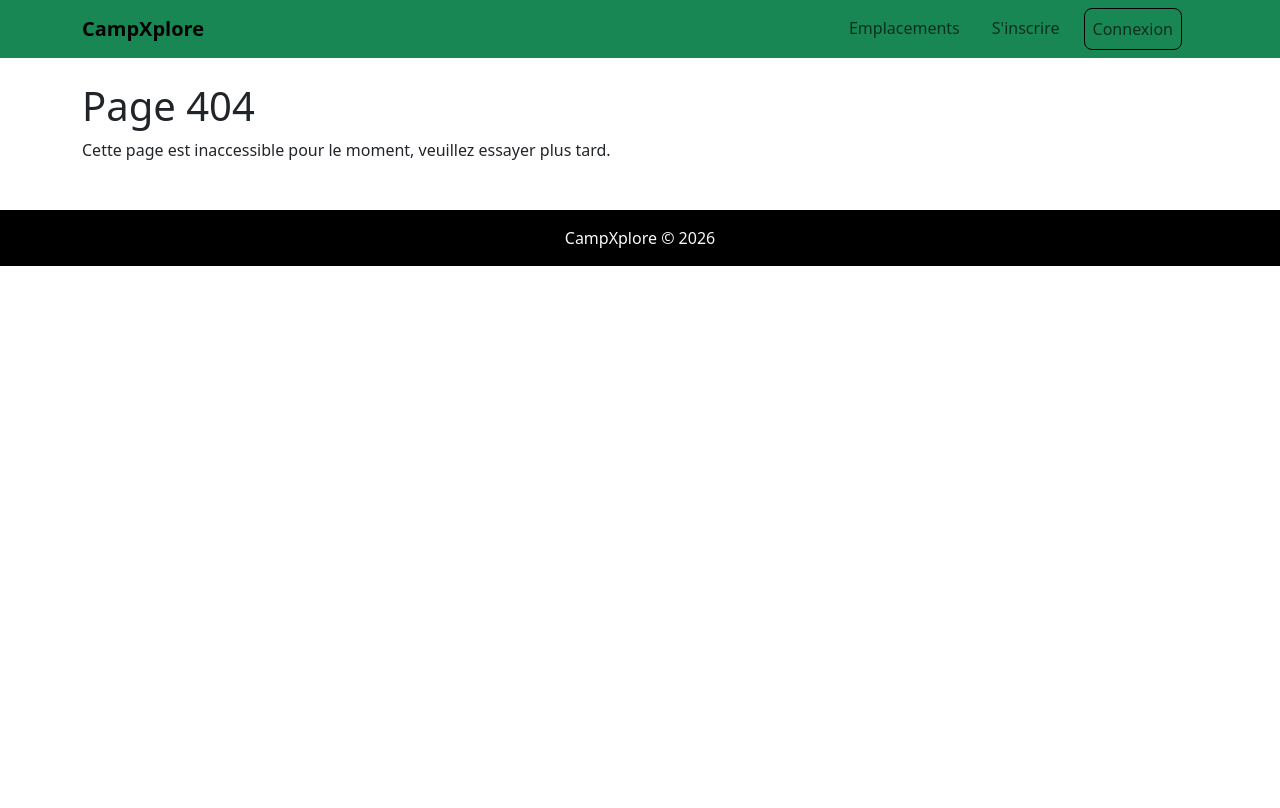
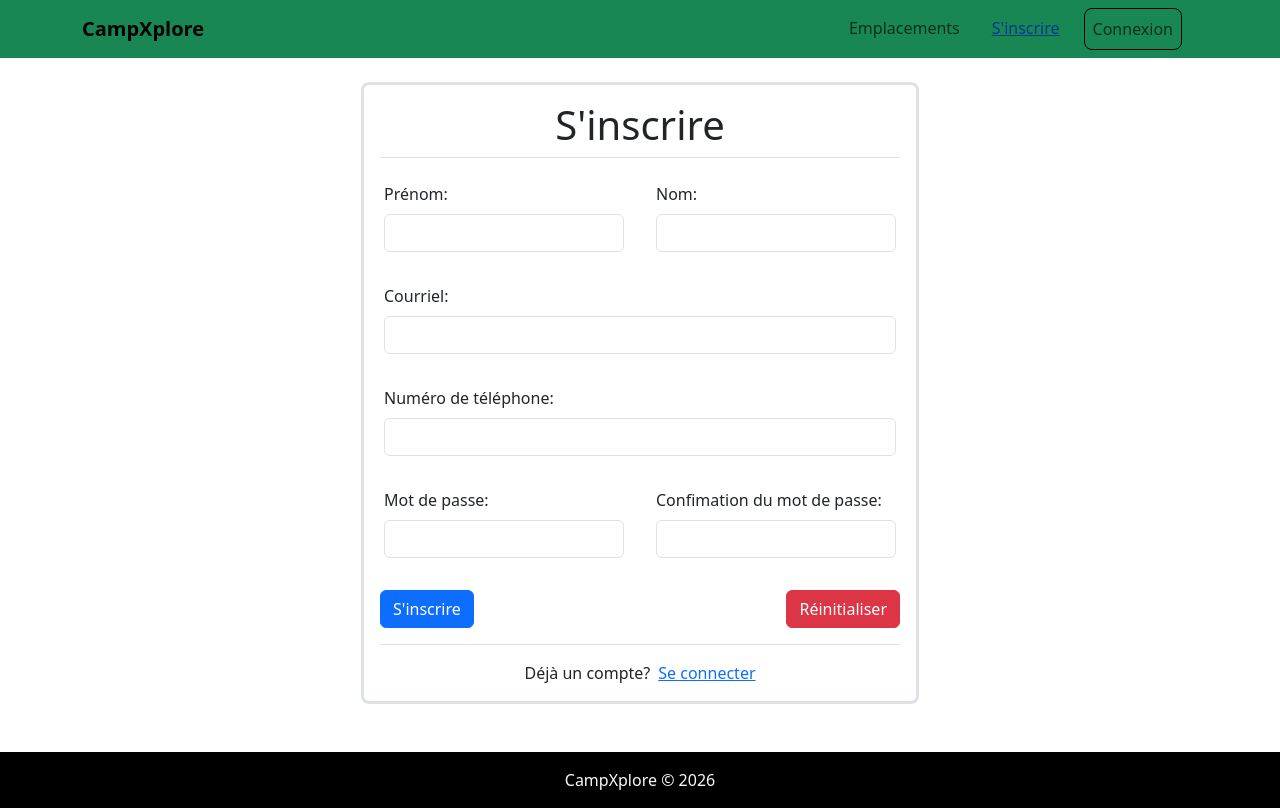
Before and after one commit to AntoineBeaudoin/CampXplore-Vue, a Vue app in the folder CampXplore/: page /enregistrement in a window 1280 px wide. Before the commit this address had no page. Built offline with nearby package versions, Linux system fonts and the light colour scheme.

Commit message:
fix(register) MAJ du visuel et corrections de la fonction de register

```diff
--- a/CampXplore/src/Vues/RegisterView.vue
+++ b/CampXplore/src/Vues/RegisterView.vue
@@ -1,43 +1,45 @@
 <template>
-    <h1>S'inscrire</h1>
-    <form id="formulaire-Register" class="mb-4" @submit.prevent="">
+    <div class="mb-4 border border-3 rounded-3 p-3 w-50 m-auto">
+        <h1 class="text-center border-bottom pb-2">S'inscrire</h1>
+        <form id="formulaire-Register" @submit.prevent="">
             <div class="row">
-            <div class="col-md-6 p-3">
+                <div class="col-lg-6 p-3">
                     <div>
                         <label for="prenom" class="form-label">Prénom:</label>
                         <input type="text" id="prenom" name="prenom" class="form-control" v-model.trim="prenom">
                         <div v-if="prenomErrorMessage" class="text-danger">{{ prenomErrorMessage }}</div>
                     </div>
                 </div>
-            <div class="col-md-6 p-3">
+                <div class="col-lg-6 p-3">
                     <div>
                         <label for="nom" class="form-label">Nom:</label>
                         <input type="text" id="nom" name="nom" class="form-control" v-model.trim="nom">
                         <div v-if="nomErrorMessage" class="text-danger">{{ nomErrorMessage }}</div>
                     </div>
                 </div>
-            <div class="col-md-6 p-3">
+                <div class="col-lg-12 p-3">
                     <div>
                         <label for="email" class="form-label">Courriel:</label>
                         <input type="email" id="courriel" name="email" class="form-control" v-model.trim="email">
                         <div v-if="emailErrorMessage" class="text-danger">{{ emailErrorMessage }}</div>
                     </div>
                 </div>
-            <div class="col-md-6 p-3">
+                <div class="col-lg-12 p-3">
                     <div>
                         <label for="telephone" class="form-label">Numéro de téléphone:</label>
-                    <input type="text" id="telephone" name="telephone" class="form-control" v-model.trim="telephone">
+                        <input type="text" id="telephone" name="telephone" class="form-control"
+                            v-model.trim="telephone">
                         <div v-if="telephoneErrorMessage" class="text-danger">{{ telephoneErrorMessage }}</div>
                     </div>
                 </div>
-            <div class="col-md-6 p-3">
+                <div class="col-lg-6 p-3">
                     <div>
                         <label for="pwd" class="form-label">Mot de passe:</label>
                         <input type="password" id="pwd" name="pwd" class="form-control" v-model.trim="pwd">
                         <div v-if="pwdErrorMessage" class="text-danger">{{ pwdErrorMessage }}</div>
                     </div>
                 </div>
-            <div class="col-md-6 p-3">
+                <div class="col-lg-6 p-3">
                     <div>
                         <label for="pwdC" class="form-label">Confimation du mot de passe:</label>
                         <input type="password" id="pwdC" name="pwdC" class="form-control" v-model.trim="pwdC">
@@ -45,16 +47,24 @@
                     </div>
                 </div>
             </div>
-        <div class="d-flex justify-content-between align-items-center mt-3">
-            <button type="submit" class="btn btn-primary" @click="submitForm">Rechercher</button>
+            <div class="d-flex justify-content-between align-items-center mt-3 flex-wrap">
+                <button type="submit" class="btn btn-primary" @click="submitForm">S'inscrire</button>
                 <button type="button" id="btn-reset" class="btn btn-danger" @click="resetForm">Réinitialiser</button>
             </div>
         </form>
+        <div class="d-flex justify-content-center mt-3 border-top pt-3">
+            <p class="d-inline-block pe-2 mb-0">Déjà un compte? </p>
+            <router-link :to="{ name: 'login' }" class="link-primary d-inline-block mb-0">Se connecter</router-link>
+        </div>
+    </div>
 </template>
 
 <script setup>
 import { useAuthStore } from '@/stores/auth.js';
 import { storeToRefs } from 'pinia';
+import { useRouter } from "vue-router";
+
+const router = useRouter();
 
 const store = useAuthStore();
 const {
@@ -72,17 +82,21 @@ const {
     pwdCErrorMessage,
 } = storeToRefs(store);
 
-const resetForm = async () => {
-    prenom.value = '';
-    nom.value = '';
-    email.value = '';
-    email.value = '';
-    telephone.value = '';
-    pwd.value = '';
-    pwdC.value = '';
+/**
+ * Vide le formulaire
+ */
+const resetForm = () => {
+    store.resetRegisterForm();
 }
 
+/**
+ * Envoie le formulaire
+ */
 async function submitForm() {
-    await store.register();
+    if (await store.register()) {
+        setTimeout(() => {
+            router.push({ name: "login" });
+        }, 2000);
+    }
 }
 </script>
--- a/CampXplore/src/router/index.js
+++ b/CampXplore/src/router/index.js
@@ -30,13 +30,13 @@ const router = createRouter({
       meta: { title: "Détails d'un campsite" },
     },
     {
-      path: "/login",
+      path: "/connexion",
       name: "login",
       component: () => import('@/Vues/LoginView.vue'),
       meta: { title: "Se connecter" },
     },
     {
-      path: "/register",
+      path: "/enregistrement",
       name: "register",
       component: () => import('@/Vues/RegisterView.vue'),
       meta: { title: "S'inscrire" },
--- a/CampXplore/src/stores/auth.js
+++ b/CampXplore/src/stores/auth.js
@@ -33,7 +33,6 @@ export const useAuthStore = defineStore('auth', () => {
   const newPasswordErrorMessage = ref('');
   const confirmPasswordErrorMessage = ref('');
 
-
   /**
    * Permet à l'utilisateur de se connecter
    * @async Requête sur la route POST de /api/auth/login
@@ -52,10 +51,41 @@ export const useAuthStore = defineStore('auth', () => {
       alertStore.success("Connexion effectué avec succèes!");
     } catch (err) {
       errorMessage.value = "Nom d'utilisateur ou mot de passe non valide";
-      console.log("Err ", err);
     }
   }
 
+  /**
+   * Vide le formulaire d'authentification
+   */
+  function resetRegisterForm(){
+    prenom.value = '';
+    nom.value = '';
+    email.value = '';
+    email.value = '';
+    telephone.value = '';
+    pwd.value = '';
+    pwdC.value = '';
+    resetChampsErreur();
+  }
+
+  /**
+   * Vide les messages d'erreur
+   */
+  function resetChampsErreur(){
+    errorMessage.value = '';
+    prenomErrorMessage.value = '';
+    nomErrorMessage.value = '';
+    emailErrorMessage.value = '';
+    telephoneErrorMessage.value = '';
+    pwdErrorMessage.value = '';
+    pwdCErrorMessage.value = '';
+  }
+
+  /**
+   * Valide que les champs prenom, nom, email et téléphone ne sont pas vide
+   * et instancie leur messages d'erreur.
+   * @returns {boolean}
+   */
   function validerChampsNonVides() {
     let isValid = true;
     if (!prenom.value) {
@@ -77,22 +107,26 @@ export const useAuthStore = defineStore('auth', () => {
     return isValid;
   }
 
-  const mdpValide = (v) => {
+  /**
+   * Valide que le mot de passe est valide
+   * (Au moins 10 charactères, une majuscule, un nombre et un charactère spécial)
+   * @param {*} mdp Le mot de passe à tester
+   * @returns {boolean} Indique si le mot de passe est valide
+   */
+  const mdpValide = (mdp) => {
     const contientMajuscule = (str) => /[A-Z]/.test(str);
     const contientNombre = (str) => /[\d]/.test(str);
     const contientCharSpeciaux = (str) => /[@$!%*?&]/.test(str);
-    const mdpAssezLong = v.length > 10;
-    return contientMajuscule(v) && contientNombre(v) && contientCharSpeciaux(v) && mdpAssezLong;
+    const mdpAssezLong = mdp.length > 10;
+    return contientMajuscule(mdp) && contientNombre(mdp) && contientCharSpeciaux(mdp) && mdpAssezLong;
   };
 
+  /**
+   * Valide que les champs pour le register sont valide
+   * @returns {boolean} Indique si les champs pour le register sont valide
+   */
   function validerRegister() {
-    errorMessage.value = '';
-    prenomErrorMessage.value = '';
-    nomErrorMessage.value = '';
-    emailErrorMessage.value = '';
-    telephoneErrorMessage.value = '';
-    pwdErrorMessage.value = '';
-    pwdCErrorMessage.value = '';
+    resetChampsErreur();
     let isValid = validerChampsNonVides();
 
     if (pwd.value !== pwdC.value) {
@@ -117,11 +151,10 @@ export const useAuthStore = defineStore('auth', () => {
     return isValid;
   }
 
-
   /**
    * Créer un compte utilisateur
    * @async Requête sur la route post de /api/auth/register
-   * @returns {*}
+   * @returns {*} Bool indiquant si le register a été effecté avec succès
    */
   async function register() {
     if (validerRegister()) {
@@ -140,12 +173,19 @@ export const useAuthStore = defineStore('auth', () => {
             })
         });
         alertStore.success("Votre compte a bien été créer!");
+        resetRegisterForm();
+        return true;
       } catch (err) {
-        alertStore.error("Une erreur est survenue: " + err);
+        if(/."status":409./.test(err)){
+          alertStore.error("Cette adresse courriel est déjà utilisée.");
+        }
+        else{
+          alertStore.error("Une erreur est survenue: " + err);
+        }
+        return false;
       }
     }
   }
-
 
   /**
    * Récolter les données du compte utilisateur connecté
@@ -168,14 +208,20 @@ export const useAuthStore = defineStore('auth', () => {
     }
   }
 
+  /**
+   * Valide que le numéro de téléphone contient bien 10 chiffres
+   * @returns {*} Booleen indiquant si le numéro de téléphone contient 10 chiffres
+   */
   function validerTelephoneContient10Chiffres() {
     return /\d{10}/.test(telephone.value);
   }
 
+  /**
+   * Valide que les champs pour la mise à jours du profile sont valide
+   * @returns {boolean} Indique si les champs pour la mise à jours du profile sont valide
+   */
   function validerMajProfile() {
-    prenomErrorMessage.value = '';
-    nomErrorMessage.value = '';
-    telephoneErrorMessage.value = '';
+    resetChampsErreur();
     let isValid = validerChampsNonVides();
 
     if (!validerTelephoneContient10Chiffres()) {
@@ -187,7 +233,6 @@ export const useAuthStore = defineStore('auth', () => {
     }
     return isValid;
   }
-
 
   /**
    * Met à jours le profil de l'utilisateur connecté
@@ -216,6 +261,10 @@ export const useAuthStore = defineStore('auth', () => {
     }
   }
 
+  /**
+   * Valide que le mot de passe est valide et affecte les variables d'erreurs en fonction de l'erreur
+   * @returns {boolean} Indique si le mot de passe est valide
+   */
   function validerModifierMdp() {
     let isValid = true;
     if (!currentPassword.value) {
@@ -264,10 +313,9 @@ export const useAuthStore = defineStore('auth', () => {
     }
   }
 
-
   /**
    * Valide si l'utilisateur connecté est un administrateur
-   * @returns {boolean}
+   * @returns {boolean} Indique si l'utilisateur est connecté
    */
   function isUserAdmin() {
     const token = localStorage.getItem("jwt");
@@ -308,6 +356,7 @@ export const useAuthStore = defineStore('auth', () => {
     newPasswordErrorMessage,
     confirmPasswordErrorMessage,
     modifierMdp,
-    isUserAdmin
+    isUserAdmin,
+    resetRegisterForm
   }
 })
```
Lines whose indentation alone changed are shown as unchanged.
